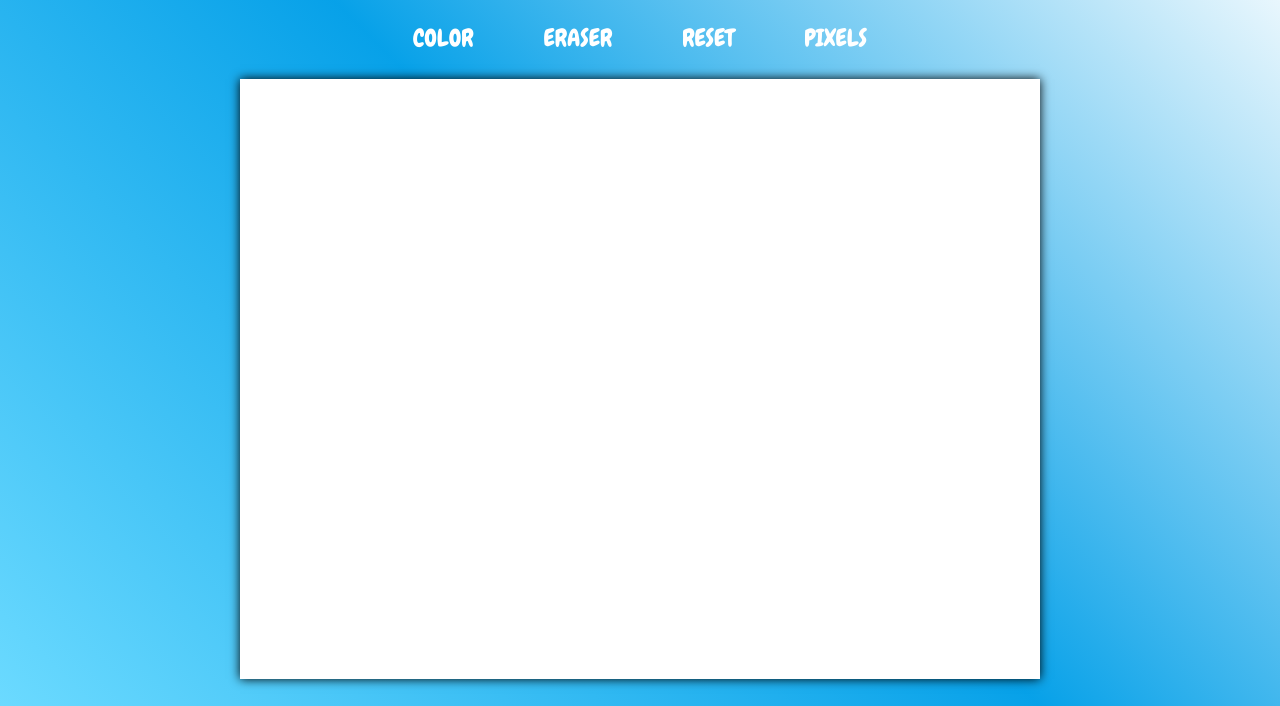
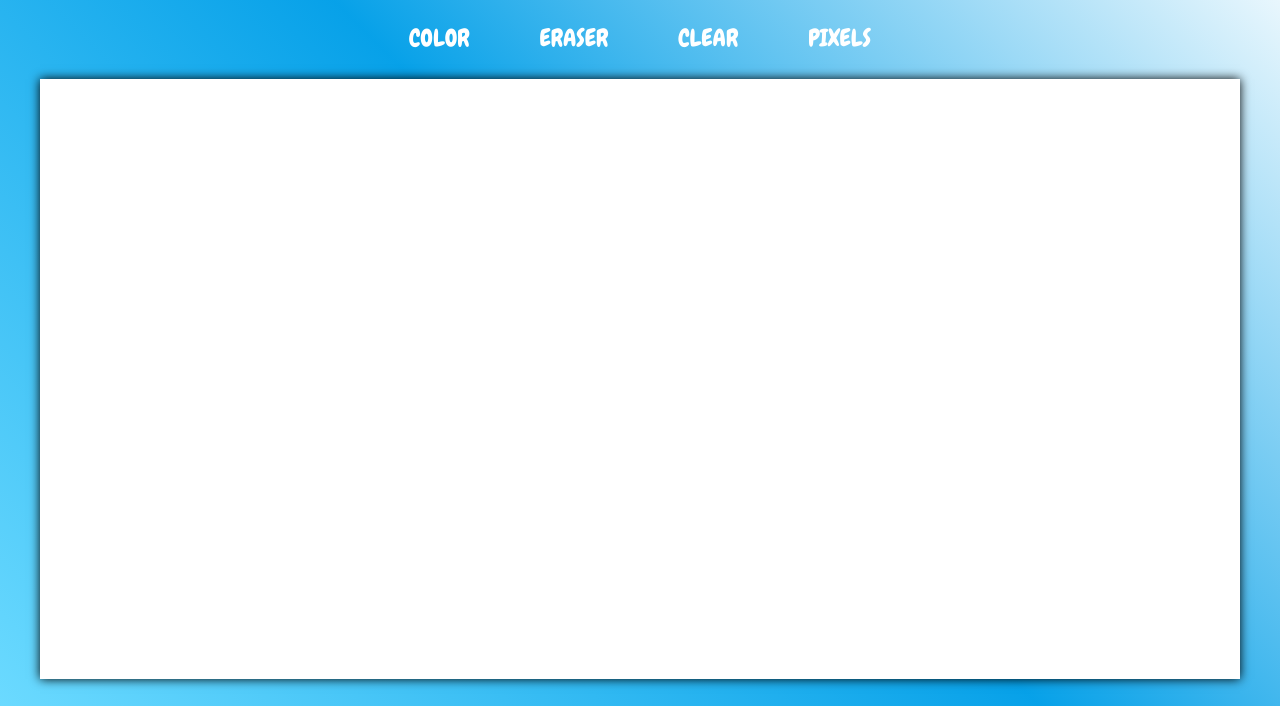
Before and after one commit to Tanecodes/etch-a-sketch-project, a plain HTML site: page index.html in a window 1280 px wide. Shown: the part 94-800 px from the top of the page. Drawn offline with Linux system fonts and the light colour scheme.

Commit message:
changed the default grid layout for the pixels and changed the text of the reset button to clear aswell as style properties and javascript variables etc.

```diff
--- a/index.html
+++ b/index.html
@@ -16,7 +16,7 @@
   <div class="buttons-container">
     <button class="buttons colorbtn">COLOR</button>
     <button class="buttons eraserbtn">ERASER</button>
-    <button class="buttons resetbtn">RESET</button>
+    <button class="buttons clearbtn">CLEAR</button>
     <button class="buttons pixelbtn">PIXELS</button>
   </div>
 
--- a/main.js
+++ b/main.js
@@ -4,7 +4,7 @@
 // the odin project(TOP), ETCH-A-SKETCH PROJECT
 
 const gridContainer = document.querySelector(".grid-container");
-const pixels = 90;
+const pixels = 130;
 
 // grid
 function generateGrid(gridSize) {
@@ -14,15 +14,15 @@ function generateGrid(gridSize) {
     const cellItem = document.createElement("div");
     cellItem.classList.add("cell-item");
     cellItem.style.height = `${ 600/gridSize }px`;
-    cellItem.style.width = `${ 800/gridSize }px`;
+    cellItem.style.width = `${ 1200/gridSize }px`;
     gridContainer.appendChild(cellItem);
   }
 };
 generateGrid(pixels);
 
-// reset button
-const resetBtn = document.querySelector(".resetbtn");
-resetBtn.addEventListener("click",function() {
+// clear button
+const clearBtn = document.querySelector(".clearbtn");
+clearBtn.addEventListener("click",function() {
   gridContainer.innerHTML = "";
   generateGrid(pixels);
 });
--- a/styles.css
+++ b/styles.css
@@ -56,13 +56,15 @@ body{
   display: flex;
   flex-wrap: wrap;
   height: 600px;
-  width: 800px;
+  width: 1200px;
   background-color: white;
   box-shadow: 0px 0px 10px black;
   cursor: crosshair;
 }
 
-.cell-item{}
+.cell-item{
+  background-color: white;
+}
 
 .hidden{
   display: none !important;
@@ -90,7 +92,3 @@ body{
   text-shadow: 0px 0px 10px black;
   user-select: none;
 }
-
-#pixel-modal p{
-
-}
```
